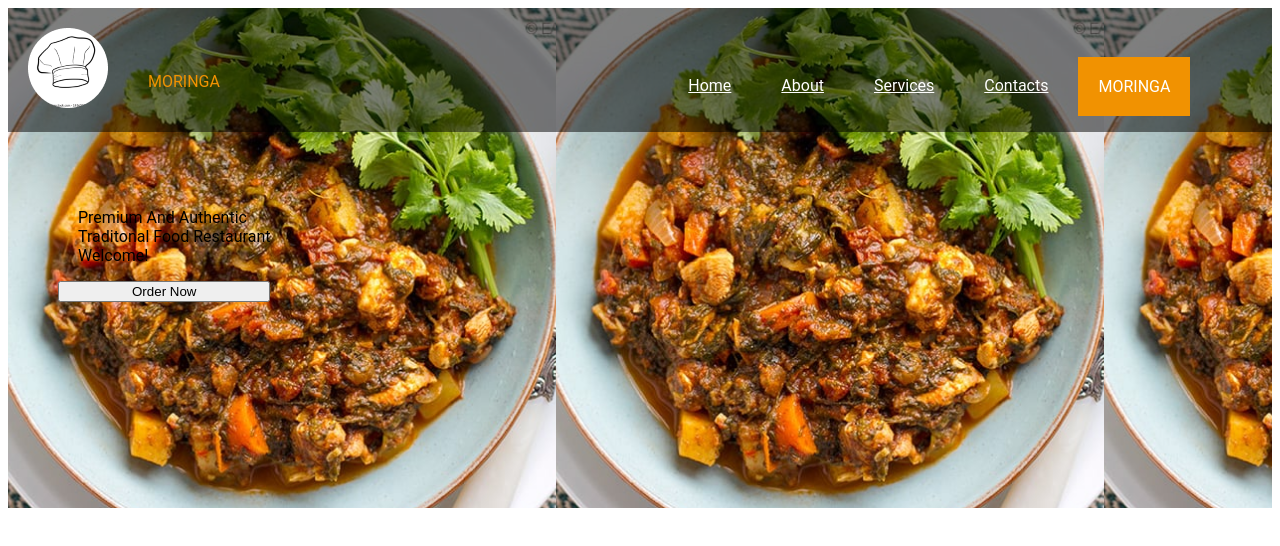
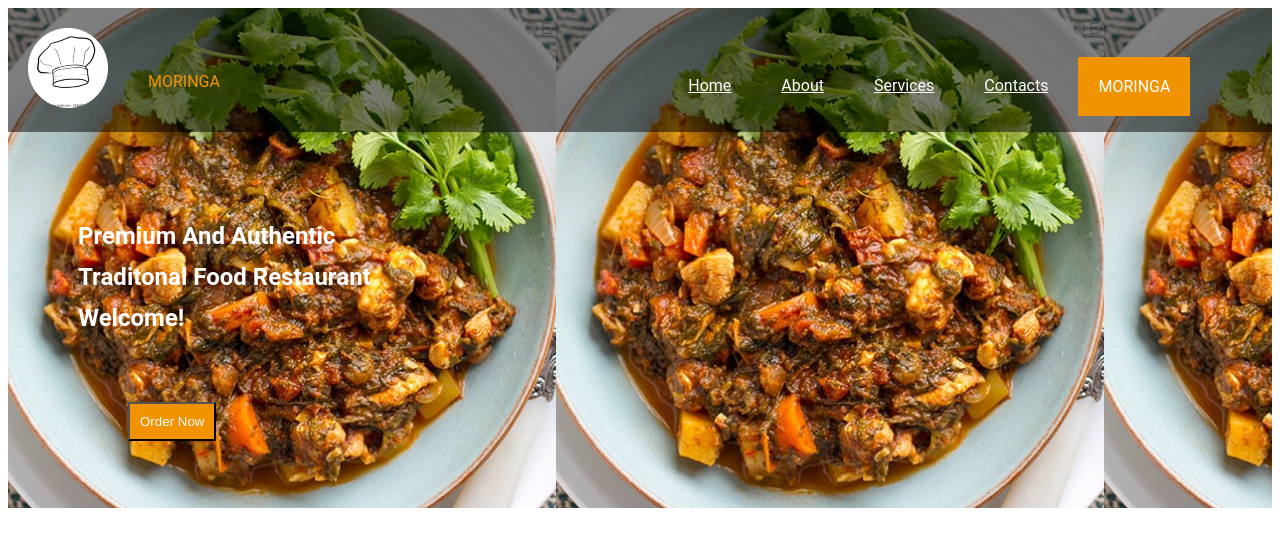
Before and after one commit to danielmuthama/Letuce-Eat, a plain HTML site: page index.html in a window 1280 px wide. Drawn offline with Linux system fonts and the light colour scheme.

Commit message:
done with the first section

```diff
--- a/index.html
+++ b/index.html
@@ -25,12 +25,18 @@
         <a class = "nav" href="">Home</a>
     </nav>
 <div class = "advert-section">
-    <p class = "advert">Premium And Authentic <br> Traditonal Food Restaurant <br> Welcome!</p>
+    <p class = "advert">Premium And Authentic <br>Traditonal Food Restaurant <br>  Welcome!</p>
+   <div>
     <button  class = "button" type="button">Order Now</button>
+  </div>
 </div>
 </div>
+</section>
+
 <div class="second-section">
-</section>
+    <div class = "">
+
+    </div>
 </div>
 <div class="third-section">
 
--- a/style.css
+++ b/style.css
@@ -53,4 +53,20 @@ a:hover {
     flex-direction: column;
     margin-left: 50px;
     padding-top: 60px;
+    line-height: 1.7;
 }
+.advert {
+    font-weight: 600;
+    color: white;
+    font-size: 24px;
+    padding-bottom: 40px;
+}
+
+.button {
+    margin-left: 70px;
+    padding: 10px;
+    background-color: #F19201;
+    color: white;
+    font-weight: 500;
+
+}
```
